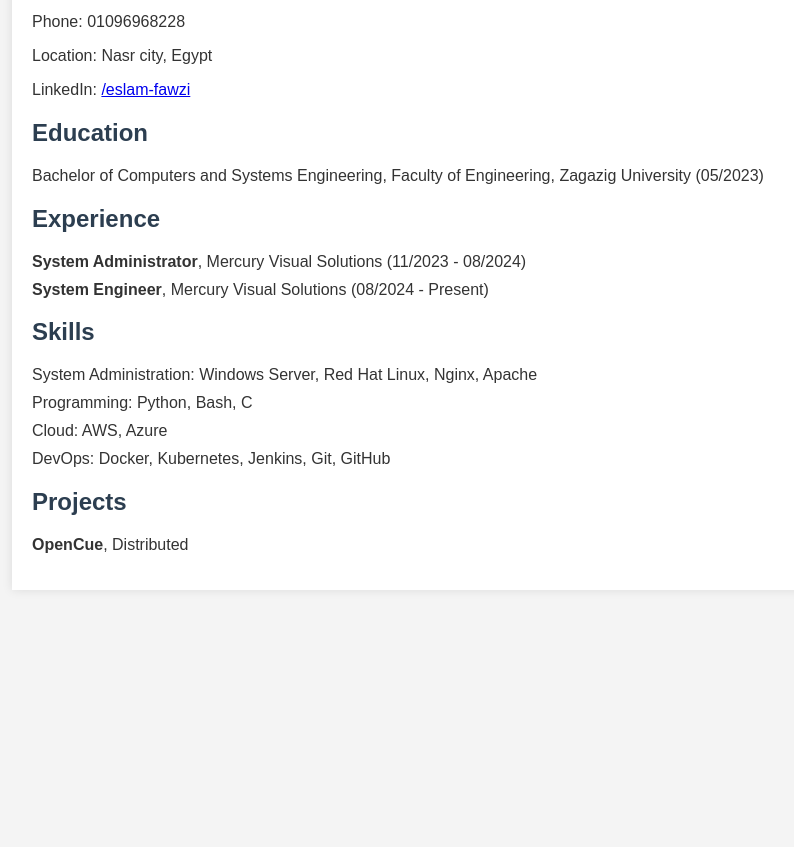
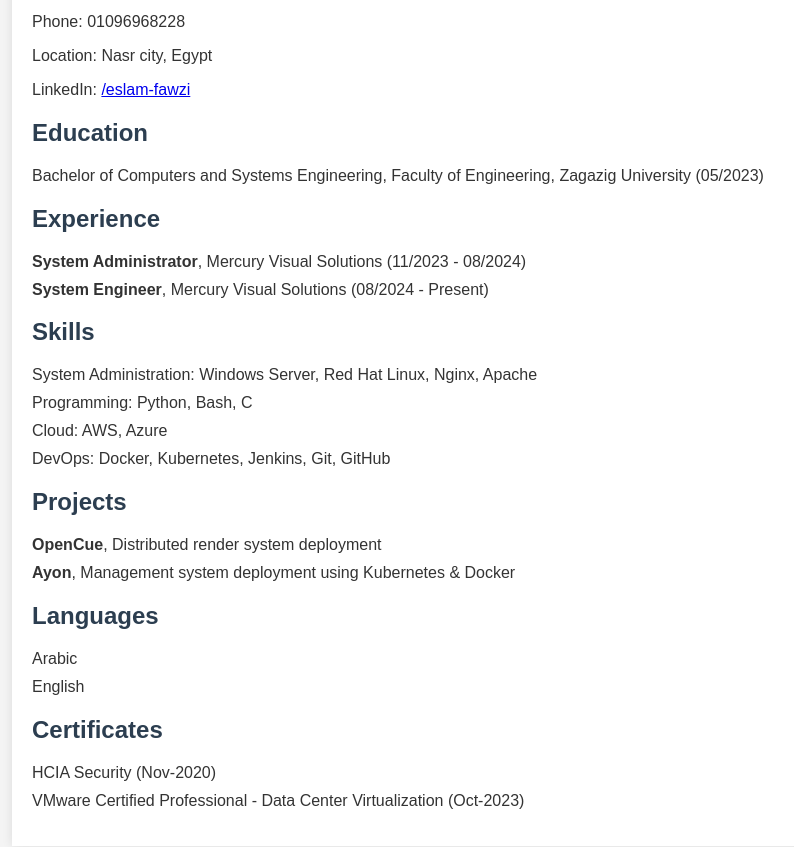
Before and after one commit to Eslam-Fawzi/eslam-fawzi-cv, a plain HTML site: page index.html in a window 1280 px wide. Shown: the part 141-988 px from the top of the page, without its empty margins (208-1002 px from the left). Before the commit the page ends 800 px from the top, so only its background shows below. Drawn offline with Linux system fonts and the light colour scheme.

Commit message:
Update index.html

```diff
--- a/index.html
+++ b/index.html
@@ -58,4 +58,21 @@
 
         <h2>Projects</h2>
         <ul>
-            <li><strong>OpenCue</strong>, Distributed
+            <li><strong>OpenCue</strong>, Distributed render system deployment</li>
+            <li><strong>Ayon</strong>, Management system deployment using Kubernetes & Docker</li>
+        </ul>
+
+        <h2>Languages</h2>
+        <ul>
+            <li>Arabic</li>
+            <li>English</li>
+        </ul>
+
+        <h2>Certificates</h2>
+        <ul>
+            <li>HCIA Security (Nov-2020)</li>
+            <li>VMware Certified Professional - Data Center Virtualization (Oct-2023)</li>
+        </ul>
+    </div>
+</body>
+</html>
```
